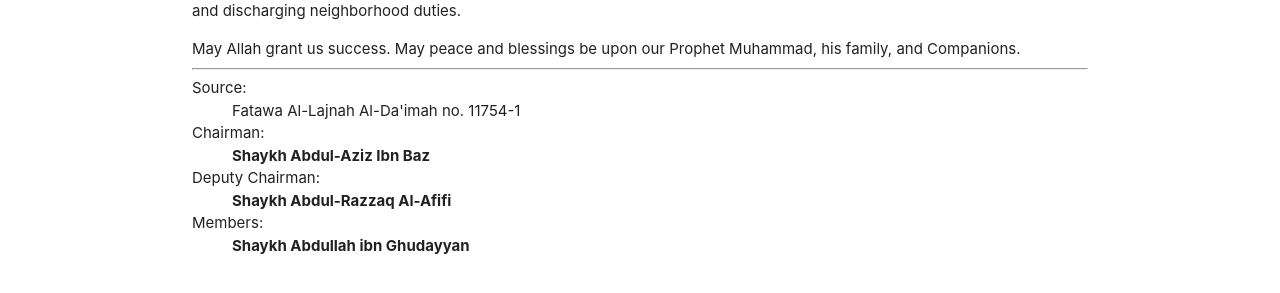
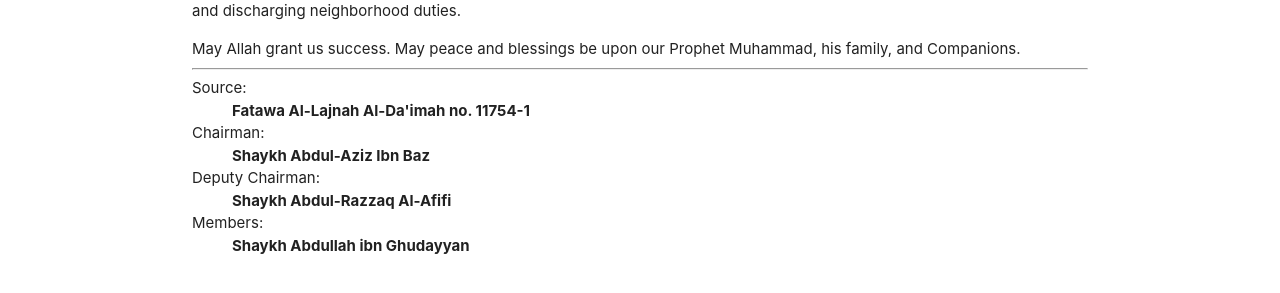
Before and after one commit to alsalafiyyah/alifta, a Jekyll site: the page built from _posts/en/2020-07-27-ruling-on-giving-kafir-udhiyah.md, in a window 1280 px wide. Shown: the part 387-680 px from the top of the page. Built offline with Jekyll 4.4.1, drawn with Linux system fonts in a browser that asks for light colours.

Commit message:
Update post.html

```diff
--- a/_layouts/post.html
+++ b/_layouts/post.html
@@ -45,7 +45,7 @@
 {% if page.source %}
   <dt>{{ site.data.locales[page.locale].post.source }}:</dt>
    <dd>
-    {{ page.source}}
+    <b>{{ page.source}}</b>
     {% else %}
     {{ site.source.name}}
    </dd>
```
